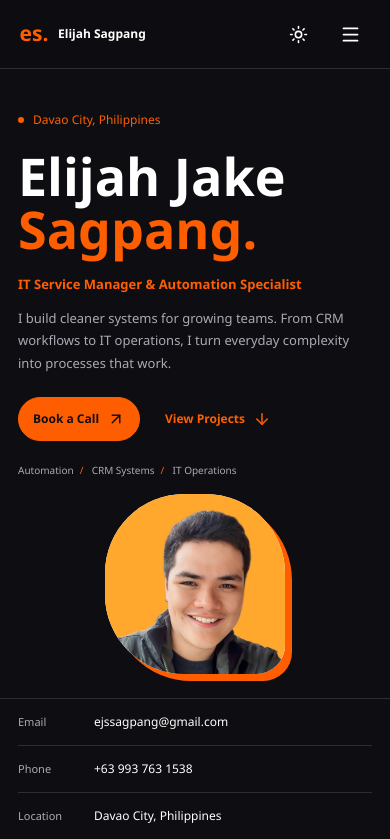
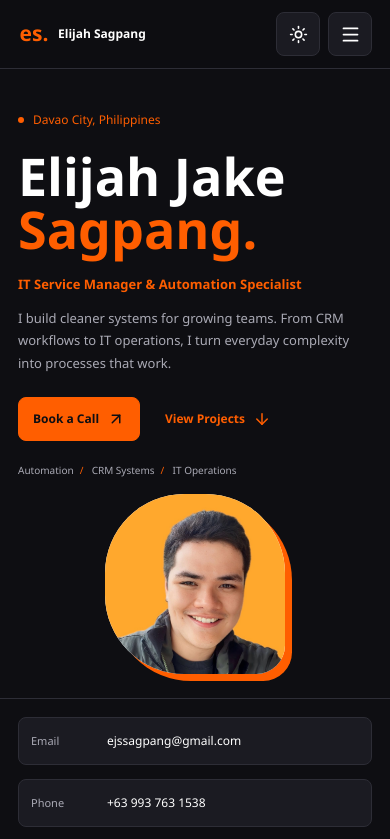
Before and after one commit to ejayssagpang/Portfolio-Website, a React (Vite) app: page / in a window 390 px wide. Shown: the top 839 px of the page. Built offline with nearby package versions, Linux system fonts and the light colour scheme.

Commit message:
Frame portfolio items with rounded animated hover cards

```diff
--- a/app/portfolio.css
+++ b/app/portfolio.css
@@ -150,8 +150,13 @@ svg {
   font-weight: 500;
 }
 .nav-links a {
-  padding-block: 12px;
-  transition: color 0.18s ease;
+  padding: 10px 12px;
+  border: 1px solid transparent;
+  border-radius: 8px;
+  transition:
+    color 0.18s ease,
+    border-color 0.18s ease,
+    background 0.18s ease;
 }
 .nav-links .mobile-cv {
   display: none;
@@ -159,6 +164,8 @@ svg {
 .nav-links a:hover,
 .nav-links a[aria-current="location"] {
   color: var(--primary);
+  border-color: var(--primary);
+  background: color-mix(in srgb, var(--action) 8%, var(--background));
 }
 .nav-actions {
   display: flex;
@@ -171,9 +178,9 @@ svg {
   height: 44px;
   display: grid;
   place-items: center;
-  border: 0;
-  border-radius: 50%;
-  background: transparent;
+  border: 1px solid var(--border);
+  border-radius: 8px;
+  background: var(--card);
   color: var(--foreground);
 }
 .theme-toggle:hover,
@@ -190,7 +197,9 @@ svg {
   display: flex;
   align-items: center;
   gap: 8px;
-  border: 0;
+  border: 1px solid var(--border);
+  border-radius: 8px;
+  background: var(--card);
   color: var(--primary);
   font-size: 12px;
   font-weight: 600;
@@ -296,7 +305,7 @@ h1 > span {
   justify-content: center;
   gap: 12px;
   border: 1px solid transparent;
-  border-radius: 999px;
+  border-radius: 8px;
   font-size: 13px;
   font-weight: 600;
   transition:
@@ -341,19 +350,14 @@ h1 > span {
 .quick-contact {
   display: grid;
   grid-template-columns: repeat(3, minmax(0, 1fr));
+  gap: 14px;
+  padding-block: 18px;
 }
 .quick-contact a {
   position: relative;
   display: grid;
   gap: 6px;
-  padding: 22px 24px;
-  border-right: 0;
-}
-.quick-contact a:first-child {
-  padding-left: 0;
-}
-.quick-contact a:last-child {
-  border-right: 0;
+  padding: 18px 16px;
 }
 .quick-contact span {
   color: var(--muted-text);
@@ -367,8 +371,8 @@ h1 > span {
 }
 .quick-contact svg {
   position: absolute;
-  right: 24px;
-  top: 26px;
+  right: 16px;
+  top: 22px;
   color: var(--accent);
 }
 .quick-contact a:hover strong {
@@ -495,10 +499,7 @@ h1 > span {
   gap: 30px;
 }
 .modern-card {
-  padding: 24px 0 0;
-  border: 0;
-  border-top: 1px solid var(--border);
-  background: transparent;
+  padding: 22px;
 }
 .service-topline {
   display: flex;
@@ -541,28 +542,22 @@ h1 > span {
   line-height: 1.85;
 }
 .experience-list {
+  display: grid;
+  gap: 16px;
   padding-left: 24px;
   border-left: 1px solid color-mix(in srgb, var(--accent) 35%, var(--border));
 }
 .experience-card {
   position: relative;
-  padding: 26px 0;
+  padding: 24px 22px;
   display: grid;
   grid-template-columns: minmax(0, 1fr) minmax(0, 1fr);
   gap: 56px;
-  border-bottom: 1px solid var(--border);
-}
-.experience-card:first-child {
-  padding-top: 0;
-}
-.experience-card:last-child {
-  padding-bottom: 0;
-  border: 0;
 }
 .experience-card::before {
   content: "";
   position: absolute;
-  top: 32px;
+  top: 28px;
   left: -29px;
   width: 9px;
   height: 9px;
@@ -572,7 +567,6 @@ h1 > span {
   box-shadow: 0 0 0 1px var(--border);
 }
 .experience-card:first-child::before {
-  top: 5px;
   background: var(--accent);
 }
 .experience-card div p {
@@ -603,19 +597,15 @@ h1 > span {
 }
 .project-card {
   min-width: 0;
-  padding: 0 0 22px;
+  padding: 16px;
   display: flex;
   flex-direction: column;
-  border: 0;
-  border-bottom: 1px solid var(--border);
-  background: transparent;
   cursor: pointer;
   transition:
     border-color 0.2s ease,
     transform 0.2s ease;
 }
 .project-card:hover {
-  transform: translateY(-2px);
   border-color: var(--accent);
 }
 .project-card:hover h3 {
@@ -709,6 +699,9 @@ h1 > span {
 .credential-panel {
   min-width: 0;
 }
+.education-panel {
+  padding: 22px;
+}
 .credential-header {
   display: flex;
   align-items: center;
@@ -776,13 +769,16 @@ h1 > span {
   margin-right: 8px;
   color: var(--detail);
 }
+.certification-list {
+  display: grid;
+  gap: 12px;
+}
 .certification-item {
   display: flex;
   align-items: flex-start;
   justify-content: space-between;
   gap: 16px;
-  padding-block: 18px;
-  border-top: 1px solid var(--border);
+  padding: 16px;
 }
 .certification-item strong {
   display: block;
@@ -831,16 +827,13 @@ h1 > span {
 .contact-cards {
   display: grid;
   align-content: start;
+  gap: 12px;
 }
 .contact-card {
   position: relative;
   display: grid;
   gap: 8px;
-  padding: 20px 30px 20px 0;
-  border-bottom: 1px solid var(--border);
-}
-.contact-card:first-child {
-  padding-top: 0;
+  padding: 18px 42px 18px 18px;
 }
 .contact-card span {
   font-size: 11px;
@@ -853,12 +846,9 @@ h1 > span {
 }
 .contact-card svg {
   position: absolute;
-  right: 0;
+  right: 16px;
   top: 23px;
   color: var(--accent);
-}
-.contact-card:first-child svg {
-  top: 3px;
 }
 .contact-card:hover strong {
   color: var(--accent);
@@ -1069,12 +1059,25 @@ h1 > span {
   border-radius: 4px;
 }
 
+.modern-card,
+.experience-card,
+.project-card,
+.education-panel,
+.certification-item,
+.contact-card,
+.quick-contact a {
+  border: 1px solid var(--border);
+  border-radius: 8px;
+  background: var(--card);
+}
+
 .tool-chip,
 .modern-card,
 .experience-card,
 .education-panel,
 .education-meta > div,
 .certification-item,
+.project-card,
 .contact-card,
 .quick-contact a,
 .button,
@@ -1121,6 +1124,7 @@ h1 > span {
 .certification-item:focus-within,
 .contact-card:focus-visible {
   border-color: var(--primary);
+  background: color-mix(in srgb, var(--action) 8%, var(--card));
 }
 
 .project-card:focus-visible h3,
@@ -1130,18 +1134,24 @@ h1 > span {
 }
 
 @media (hover: hover) and (pointer: fine) {
+  .tool-chip:hover,
+  .modern-card:hover,
+  .experience-card:hover,
+  .project-card:hover,
+  .education-panel:hover,
+  .certification-item:hover,
+  .contact-card:hover,
+  .quick-contact a:hover {
+    border-color: var(--primary);
+    background: color-mix(in srgb, var(--action) 8%, var(--card));
+    box-shadow: 0 8px 22px rgba(255, 94, 0, 0.1);
+    transform: translateY(-3px);
+  }
   .tool-chip:hover {
     color: var(--primary);
-    border-color: var(--primary);
-    background: color-mix(in srgb, var(--action) 8%, var(--tool-surface));
-    transform: translateY(-2px);
   }
   .tool-chip:hover .tool-icon {
     transform: scale(1.04);
-  }
-  .modern-card:hover {
-    border-color: var(--primary);
-    transform: translateY(-3px);
   }
   .modern-card:hover h3,
   .experience-card:hover h3,
@@ -1155,14 +1165,6 @@ h1 > span {
   .education-panel:hover .credential-icon {
     transform: translateY(-2px);
   }
-  .education-panel:hover {
-    transform: translateY(-2px);
-  }
-  .experience-card:hover,
-  .certification-item:hover {
-    border-color: var(--primary);
-    transform: translateX(3px);
-  }
   .experience-card:hover::before {
     background: var(--primary);
   }
@@ -1174,11 +1176,6 @@ h1 > span {
   .credential-link:hover svg {
     transform: translate(2px, -2px);
   }
-  .contact-card:hover {
-    border-color: var(--primary);
-    transform: translateY(-2px);
-  }
-  .quick-contact a:hover,
   .button:hover,
   .nav-cta:hover,
   .footer a:hover {
@@ -1273,7 +1270,7 @@ h1 > span {
     gap: 2px;
   }
   .nav-links a {
-    padding: 12px 4px;
+    padding: 12px;
     font-size: 14px;
   }
   .nav-links .mobile-cv {
@@ -1434,12 +1431,7 @@ h1 > span {
   .quick-contact a:first-child {
     grid-template-columns: 70px minmax(0, 1fr);
     align-items: center;
-    padding: 14px 0;
-    border-right: 0;
-    border-bottom: 1px solid var(--border);
-  }
-  .quick-contact a:last-child {
-    border-bottom: 0;
+    padding: 14px 12px;
   }
   .quick-contact strong {
     font-size: 12px;
@@ -1470,7 +1462,7 @@ h1 > span {
     gap: 12px;
   }
   .modern-card {
-    padding: 18px 0 0;
+    padding: 16px;
   }
   .service-topline {
     margin-bottom: 22px;
@@ -1488,7 +1480,7 @@ h1 > span {
   .experience-card {
     grid-template-columns: 1fr;
     gap: 12px;
-    padding-block: 24px;
+    padding: 20px 16px;
   }
   .experience-card h3 {
     font-size: 17px;
```
